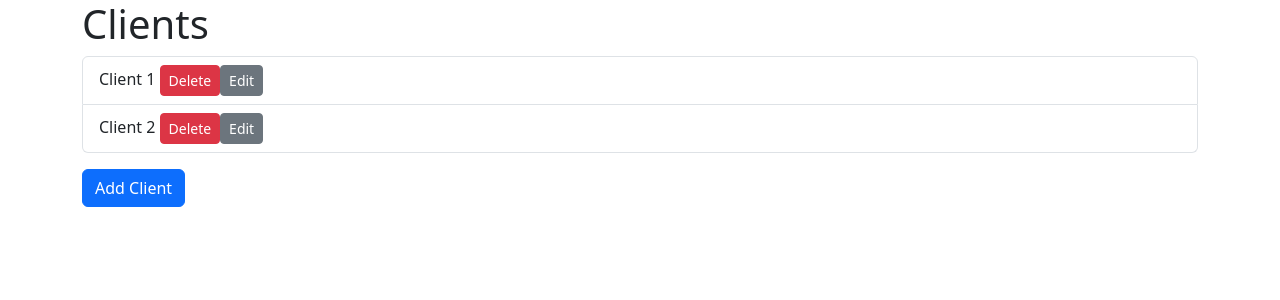
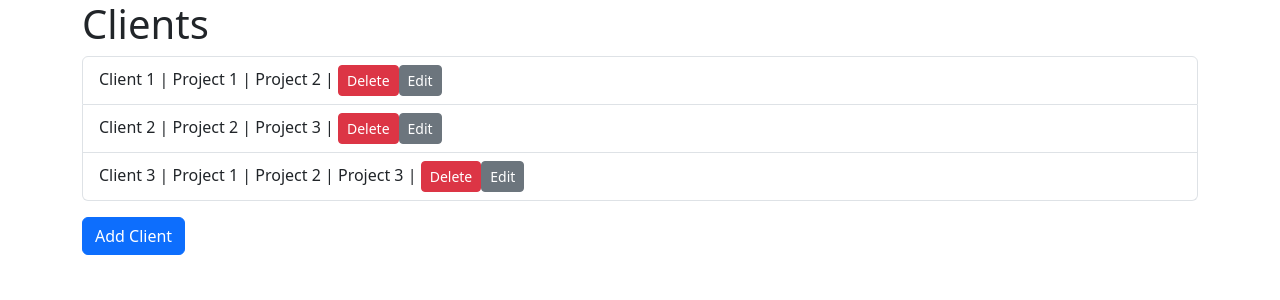
Before and after one commit to kleitonalbuquerque/project-manager, a Vue app: page /clients in a window 1280 px wide. Shown: the top 300 px of the page. Built offline with nearby package versions, Linux system fonts and the light colour scheme; data requests are answered from the project's data file.

Commit message:
Ajuste da combo de Projetos

```diff
--- a/src/components/AddActivity.vue
+++ b/src/components/AddActivity.vue
@@ -13,13 +13,11 @@
             <option v-for="client in clients" :key="client.id" :value="client.id">{{ client.name }}</option>
           </select>
         </div>
-        {{ projects }}
         <div class="form-group" v-if="projects.length > 0">
           <label for="projectId">Project</label>
-          {{ projects }}
           <select class="form-control" id="projectId" v-model="selectedProjectId" required>
             <option value="">Select a Project</option>
-            <option v-for="project in projects" :key="project.id" :value="project">{{ project }}</option>
+            <option v-for="project in projects" :key="project.id" :value="project.id">{{ project.name }}</option>
           </select>
         </div>
         <button type="submit" class="btn btn-primary" :disabled="!selectedClientId || !selectedProjectId">Add</button>
@@ -31,7 +29,6 @@
   import { ref, onMounted, watch } from 'vue';
   import { createActivity } from '../services/ActivityService';
   import { getClients } from '../services/ClientService';
-  import { getProjects } from '../services/ProjectService';
   import { useRouter } from 'vue-router';
 
   const description = ref('');
@@ -47,27 +44,19 @@
     console.log('Clientes carregados:', clients.value);
   });
 
-  watch(selectedClientId, async (newClientId) => {
+  watch(selectedClientId, (newClientId) => {
     if (newClientId) {
-      const clientId = parseInt(newClientId, 10);
+      const clientId = newClientId;
       console.log('selectedClientId.value (converted to int):', clientId);
-
-      const response = await getProjects();
-      console.log('Projects from API:', response.data);
 
       const client = clients.value.find(client => {
         console.log('Comparing client.id:', client.id, 'with selectedClientId:', clientId);
-        return parseInt(client.id, 10) === clientId;
+        return client.id === clientId;
       });
 
       if (client) {
         console.log('Selected Client:', client);
-        // projects.value = response.data.filter(project => {
-        //   console.log('Checking if project.id:', project.id, 'is in client.projectIds:', client.projectIds);
-        //   return client.projectIds.includes(project.id);
-        // });
-        // projects.value = client;
-        projects.value = client.projectIds;
+        projects.value = client.projects;
         console.log('Filtered Projects:', projects.value);
       } else {
         console.error('Client not found');
@@ -81,8 +70,8 @@
   const addActivity = async () => {
     await createActivity({
       description: description.value,
-      clientId: parseInt(selectedClientId.value, 10),
-      projectId: parseInt(selectedProjectId.value, 10),
+      clientId: selectedClientId.value,
+      projectId: selectedProjectId.value
     });
     router.push('/activities');
   };
--- a/src/components/AddClient.vue
+++ b/src/components/AddClient.vue
@@ -9,7 +9,7 @@
         <div class="form-group">
           <label>Projects</label>
           <div v-for="project in projects" :key="project.id" class="form-check">
-            <input type="checkbox" class="form-check-input" :id="`project-${project.id}`" :value="project.id" v-model="selectedProjects">
+            <input type="checkbox" class="form-check-input" :id="`project-${project.id}`" :value="project" v-model="selectedProjects">
             <label class="form-check-label" :for="`project-${project.id}`">{{ project.name }}</label>
           </div>
         </div>
@@ -35,7 +35,7 @@
   });
 
   const addClient = async () => {
-    await createClient({ name: name.value, projectIds: selectedProjects.value });
+    await createClient({ name: name.value, projects: selectedProjects.value });
     router.push('/clients');
   };
   </script>
--- a/src/components/ClientList.vue
+++ b/src/components/ClientList.vue
@@ -1,9 +1,10 @@
 <template>
   <div class="container">
+    <!-- TODO criar uma tabela -->
     <h1>Clients</h1>
     <ul class="list-group">
       <li class="list-group-item" v-for="client in clients" :key="client.id">
-        {{ client.name }}
+         {{ client.name }} | <span v-for="project in client.projects" :key="project">{{ project.name }} | </span>
         <button class="btn btn-danger btn-sm float-right" @click="confirmDelete(client.id)">Delete</button>
         <button class="btn btn-secondary btn-sm float-right mr-2" @click="editClient(client.id)">Edit</button>
       </li>
--- a/src/db/db.json
+++ b/src/db/db.json
@@ -1,20 +1,50 @@
 {
   "clients": [
     {
+      "id": "1",
       "name": "Client 1",
-      "projectIds": [
-        1,
-        2
-      ],
-      "id": "1"
+      "projects": [
+        {
+          "id": 1,
+          "name": "Project 1"
+        },
+        {
+          "id": 2,
+          "name": "Project 2"
+        }
+      ]
     },
     {
+      "id": "2",
       "name": "Client 2",
-      "projectIds": [
-        2,
-        3
-      ],
-      "id": "2"
+      "projects": [
+        {
+          "id": 2,
+          "name": "Project 2"
+        },
+        {
+          "id": 3,
+          "name": "Project 3"
+        }
+      ]
+    },
+    {
+      "id": "070d",
+      "name": "Client 3",
+      "projects": [
+        {
+          "id": "1",
+          "name": "Project 1"
+        },
+        {
+          "id": "2",
+          "name": "Project 2"
+        },
+        {
+          "id": "3",
+          "name": "Project 3"
+        }
+      ]
     }
   ],
   "projects": [
@@ -33,15 +63,21 @@
   ],
   "activities": [
     {
-      "id": "680f",
+      "id": "f832",
+      "description": "Activity 3",
+      "clientId": "070d",
+      "projectId": "3"
+    },
+    {
+      "id": "855a",
       "description": "Activity 1",
-      "clientId": 1,
+      "clientId": "1",
       "projectId": 1
     },
     {
-      "id": "965d",
+      "id": "fb6e",
       "description": "Activity 2",
-      "clientId": 2,
+      "clientId": "2",
       "projectId": 2
     }
   ]
```
